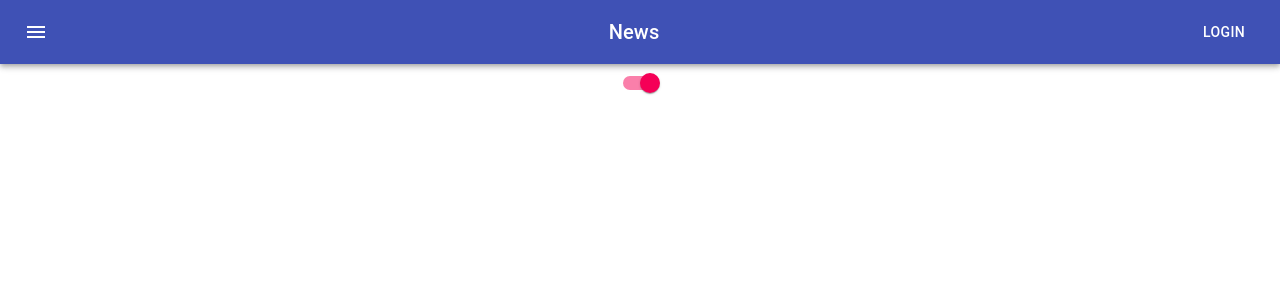
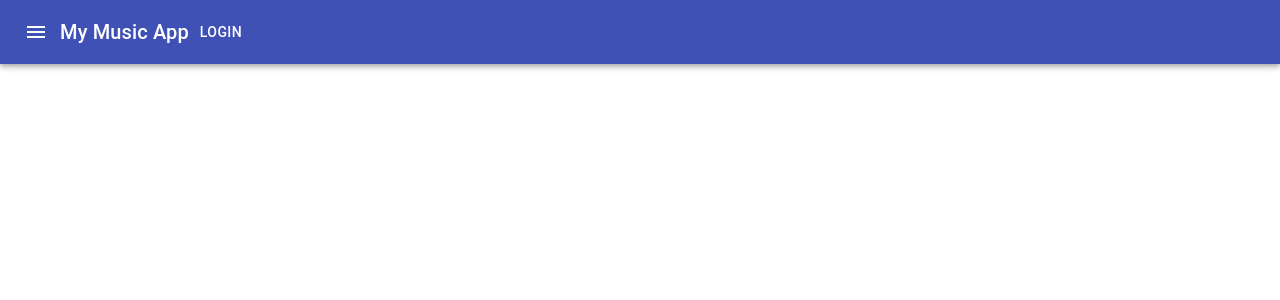
Before and after one commit to Christrevino22/js-411-new-music-app, a React (Create React App) app: page / in a window 1280 px wide. Shown: the top 300 px of the page. Built offline with nearby package versions, Linux system fonts and the light colour scheme.

Commit message:
created a new checkpoint1

```diff
--- a/src/App.js
+++ b/src/App.js
@@ -1,16 +1,62 @@
-import './App.css';
-import Nav from './Components/Nav';
-import Card from './Components/Card';
+import React, { Component } from "react";
+import { withStyles } from "@material-ui/core/styles";
+import AppBar from "@material-ui/core/AppBar";
+import Toolbar from "@material-ui/core/Toolbar";
+import Typography from "@material-ui/core/Typography";
+import Button from "@material-ui/core/Button";
+import IconButton from "@material-ui/core/IconButton";
+import MenuIcon from "@material-ui/icons/Menu";
 
+const useStyles = withStyles((theme) => ({
+  root: {
+    flexGrow: 1,
+  },
+  menuButton: {
+    marginRight: theme.spacing(2),
+  },
+  title: {
+    flexGrow: 1,
+  },
+}));
 
-function App() {
-  return (
-    <div className="App">
-    <Nav />
-    <Card />
+// const [loggedIn, setloggedIn] = useState(false);
+//tomrrow when you get home you need to finish this project already and prove to yourslelf that you got this shit
+//first i will start by converting the function based component into a class based component *****FINISHED*******
+//Second i need to figure out how to use the withStyles stuff out and how to  execute what i need******INPROGESS*******
+//
 
-    </div>
-  );
+class LoginAppBar extends Component {
+  constructor(props) {
+    super(props);
+
+    this.state = {
+      loggedIn: false,
+    };
+  }
+  render() {
+    const classes = withStyles();
+
+    return (
+      <div className={classes.root}>
+        <AppBar position="static">
+          <Toolbar>
+            <IconButton
+              edge="start"
+              className={classes.menuButton}
+              color="inherit"
+              aria-label="menu"
+            >
+              <MenuIcon />
+            </IconButton>
+            <Typography variant="h6" className={classes.title}>
+              My Music App
+            </Typography>
+            <Button color="inherit">Login</Button>
+          </Toolbar>
+        </AppBar>
+      </div>
+    );
+  }
 }
 
-export default App;
+export default LoginAppBar;
--- a/src/Components/Card/Card.js
+++ /dev/null
@@ -1,68 +0,0 @@
-import React, { useState, useEffect } from 'react'
-import Switches from '../Switch';
-
-
-const Card = () => {
-  //HERE WE ARE USING THE NEW WAY WHICH IS USESTATE, WHAT THIS DOES IS IT TAKES IN TWO THINGS, FIRST IS THE CURRENT STATE OR WHAT YOUR TRYING TO CHANGE, SECOND WOULD BE THE SETTER FUNCTION OR THE NEW WAY OF DOING SETSTATE
-  const [checked, setIsChecked ] = useState(true)
-
- //HERE WE ARE USING THE NEW WAY OF SETTING STATE IN REACT BY USING THE SET ISCHECKED
-  const handleChange = (event) => {
-    setIsChecked(!checked);
-    console.log('inside handle change',checked);
-  };
-//WE USE THE USEEFFECT FUNCTION WHEN WE ARE USING FETCH OR FOR BUTTONS AS WELL I NEED TO LOOK MORE INTO THIS SHIT
-  useEffect(() => {
-    console.log('inside of use effect' ,checked)
-  }, [])
-
-  return (
-    <div>
-          <Switches checked={checked} handleChange= {handleChange}/>
-        </div>
-      )
-    }
-
-
-export default Card;
-
-// /**
-//  * BELOW WE ARE CREATING A CLASS BASED COMPONENT
-//  * MATT IS SHOWING US HOW TO USE BOTH CLASS BASED AND FUNCTION BASED COMPONENTS
-//  * WE ARE ALSO ABLE TO PASS PROPS UP, OR I GUESS A BETTER WAY OF EXPLAINING IT IS WHEN WE HAVE OUR SWITCH CARD WE ARE ABLE TO PASS THE PROPS DOWN FROM THE CARD COMPONENT
-//  */
-// class Card extends Component {
-//   constructor(props){
-//     super(props);
-//     // WE ARE SETTING OUR STATE TO TRUE OR FALSE DON'T THINK IT MATTERS
-//     this.state = {
-//       isOn: true,
-//     }
-
-//   }
-//   //WE CREATED THIS HANDLE CHANGE THAT WE ARE ABLE TO PASS DOWN TO OUR SWITCH THRU THE POWER OF PROPS
-//   handleChange = (event) => {
-//     // THIS BASICALL SAYS, WHEN THE BUTTON IS PRESSED SWITCH THE STATE OF THE BUTTON TO THE OPPOSITE OF WHAT THE STATE CURRENTLY IS
-//     this.setState({isOn: !this.state.isOn});
-//   };
-//   //I BEILEVE WITH THIS FUNCTION WE ARE SEEING WHEN OUR CURRENT STATE, FOR EXAMPLE IF THE STATE OF ISON IS TRUE IT WILL SHOW TRUE
-//   componentDidMount(){
-//     console.log('MOUNTED', this.state.isOn);
-//   }
-// //BUT THEN WHEN WE CLICK OUR BUTTON THE HANDLE CHANGE KICKS IN AND THE STATE IS CHANGED TO FALSE, SO THE MOUNT WILL CHANGE TO UPDATE SINCE IT HAS UPDATED AND THEN IT WILL KEEP SWITCHING TO TRUE AND FALSE
-//   componentDidUpdate(){
-//     console.log('UPDATED', this.state.isOn);
-//   }
-
-// //BELOW WITH THE SWITCHES COMPONENT WE ARE ADDING THE PROPS OF ISON AS WELL AS HANDLE CHANGE, WE ARE THEN ABLE TO OVERWITE THE PROPS OF THE SWITCHES TO THE PROPS WE CREATED OR SET IN THE CARD COMPONENT
-//     render() {
-//       return (
-//         <div>
-//           <Switches isOn={this.state.isOn} handleChange= {this.handleChange}/>
-//         </div>
-//       )
-
-//     }
-//   }
-
-// export default Card;
--- a/src/Components/Card/index.js
+++ /dev/null
@@ -1,3 +0,0 @@
-import Card from './Card';
-
-export default Card;
--- a/src/Components/Nav/Nav.js
+++ /dev/null
@@ -1,40 +0,0 @@
-import React from 'react';
-import { makeStyles } from '@material-ui/core/styles';
-import AppBar from '@material-ui/core/AppBar';
-import Toolbar from '@material-ui/core/Toolbar';
-import Typography from '@material-ui/core/Typography';
-import Button from '@material-ui/core/Button';
-import IconButton from '@material-ui/core/IconButton';
-import MenuIcon from '@material-ui/icons/Menu';
-
-const useStyles = makeStyles((theme) => ({
-  root: {
-    flexGrow: 1,
-  },
-  menuButton: {
-    marginRight: theme.spacing(2),
-  },
-  title: {
-    flexGrow: 1,
-  },
-}));
-
-export default function Nav() {
-  const classes = useStyles();
-
-  return (
-    <div className={classes.root}>
-      <AppBar position="static">
-        <Toolbar>
-          <IconButton edge="start" className={classes.menuButton} color="inherit" aria-label="menu">
-            <MenuIcon />
-          </IconButton>
-          <Typography variant="h6" className={classes.title}>
-            News
-          </Typography>
-          <Button color="inherit">Login</Button>
-        </Toolbar>
-      </AppBar>
-    </div>
-  );
-}
--- a/src/Components/Nav/index.js
+++ /dev/null
@@ -1,3 +0,0 @@
-import Nav from './Nav'
-
-export default Nav
--- a/src/Components/Switch.js
+++ /dev/null
@@ -1,24 +0,0 @@
-import React from 'react';
-import Switch from '@material-ui/core/Switch';
-
-export default function Switches(props) {
-  // console.log('props', props);
-  // const [state, setState] = useState({
-  //   checked: true,
-  // });
-
-  // const handleChange = (event) => {
-  //   setState({ ...state, [event.target.name]: event.target.checked });
-  // };
-
-  return (
-    <div>
-      <Switch
-        checked={props.checked}
-        onChange={props.handleChange}
-        name="checkedA"
-        inputProps={{ 'aria-label': 'secondary checkbox' }}
-      />
-    </div>
-  );
-}
```
Also changed, not shown: 2 other files (tests, documents, lock files or other folders).
